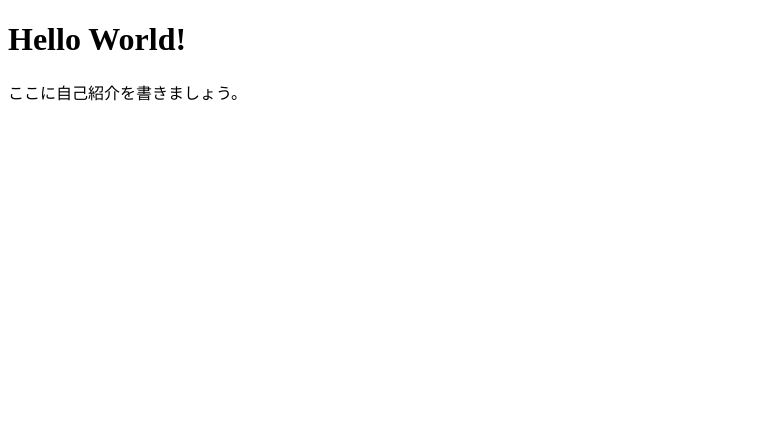
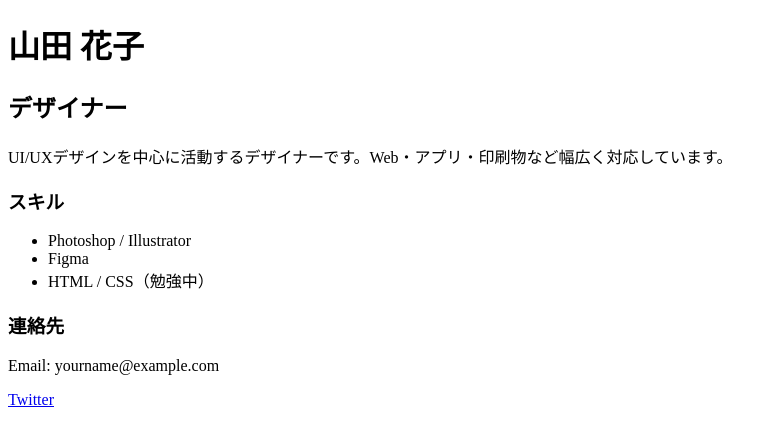
Before and after one commit to kaito-tona/kaito.github.io, a plain HTML site: page index.html in a window 1280 px wide. Shown: the whole page, without its empty margins (0-777 px from the left). Drawn offline with Linux system fonts and the light colour scheme.

Commit message:
Add files via upload

```diff
--- a/index.html
+++ b/index.html
@@ -1,11 +1,24 @@
 <!DOCTYPE html>
-<html>
-  <head>
-    <meta charset="UTF-8">
-    <title>My Portfolio</title>
-  </head>
-  <body>
-    <h1>Hello World!</h1>
-    <p>ここに自己紹介を書きましょう。</p>
-  </body>
+<html lang="ja">
+<head>
+  <meta charset="UTF-8">
+  <title>山田花子 | デザイナー</title>
+</head>
+<body>
+  <h1>山田 花子</h1>
+  <h2>デザイナー</h2>
+
+  <p>UI/UXデザインを中心に活動するデザイナーです。Web・アプリ・印刷物など幅広く対応しています。</p>
+
+  <h3>スキル</h3>
+  <ul>
+    <li>Photoshop / Illustrator</li>
+    <li>Figma</li>
+    <li>HTML / CSS（勉強中）</li>
+  </ul>
+
+  <h3>連絡先</h3>
+  <p>Email: yourname@example.com</p>
+  <p><a href="https://twitter.com/yourname" target="_blank">Twitter</a></p>
+</body>
 </html>
```
